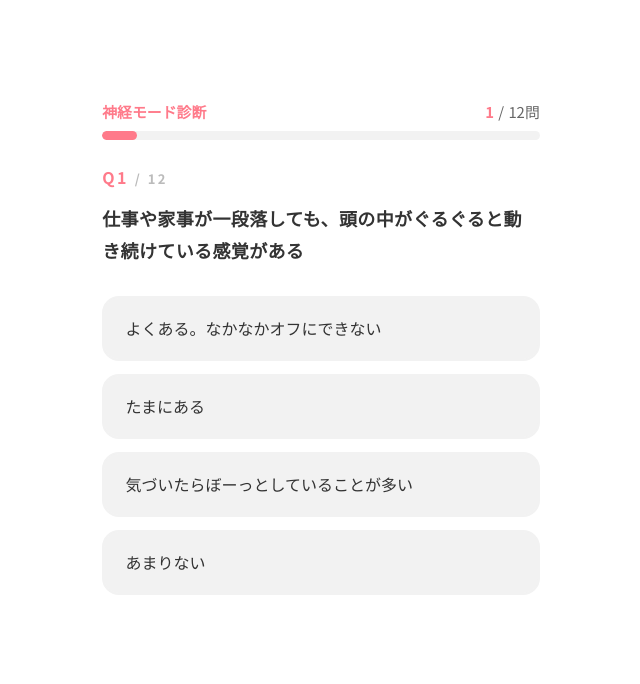
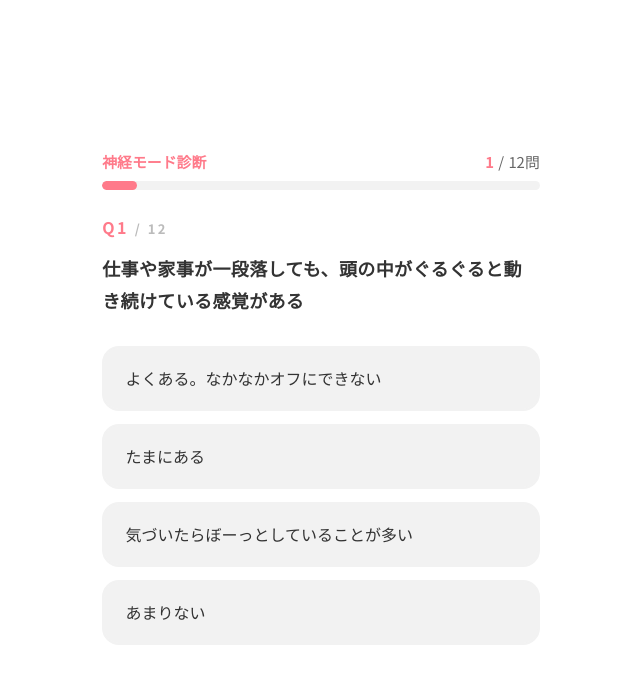
Before and after one commit to mizutama120/shinkei-shindan, a React (Vite) app: page / in a window 1280 px wide. Both pictures are taken after a click on the button "３分でチェックする →". Shown: the top 684 px of the page, without its empty margins (319-959 px from the left). Built offline with nearby package versions, Linux system fonts and the light colour scheme.

Commit message:
設問ページpaddingTopを130pxに調整：上部切れ修正

```diff
--- a/src/components/QuizScreen.tsx
+++ b/src/components/QuizScreen.tsx
@@ -35,7 +35,7 @@ export default function QuizScreen({
   };
 
   return (
-    <div className="min-h-screen flex flex-col" style={{ background: '#FFFFFF', paddingTop: '80px' }}>
+    <div className="min-h-screen flex flex-col" style={{ background: '#FFFFFF', paddingTop: '130px' }}>
       <ProgressBar current={questionIndex + 1} total={totalQuestions} />
 
       <div
```
